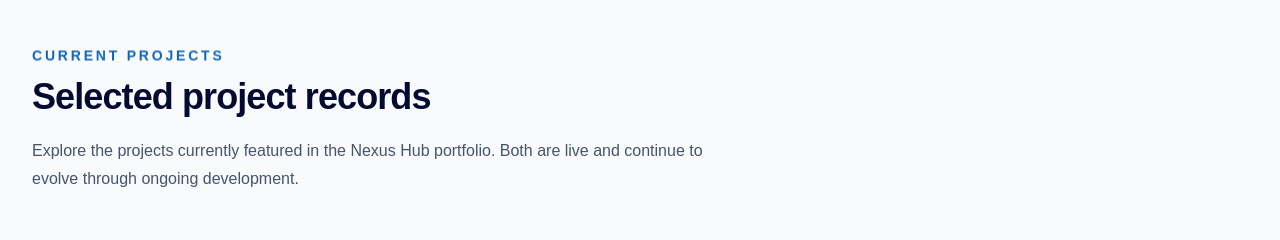
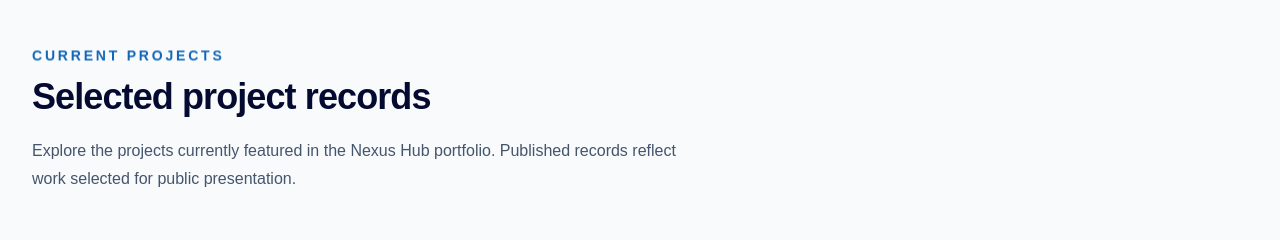
Before and after one commit to hlestakovjames/nexushub-frontend, a Next.js app: page /projects in a window 1280 px wide. Shown: the part 1620-1860 px from the top of the page. Built offline with nearby package versions, Linux system fonts and the light colour scheme.

Commit message:
Update public project portfolio introduction

```diff
--- a/app/(public)/projects/page.tsx
+++ b/app/(public)/projects/page.tsx
@@ -96,7 +96,7 @@ export default function ProjectsPage() {
             </h2>
 
             <p className="mt-5 leading-7 text-slate-600">
-              Explore the projects currently featured in the Nexus Hub portfolio. Both are live and continue to evolve through ongoing development.
+              Explore the projects currently featured in the Nexus Hub portfolio. Published records reflect work selected for public presentation.
             </p>
           </div>
 
```
